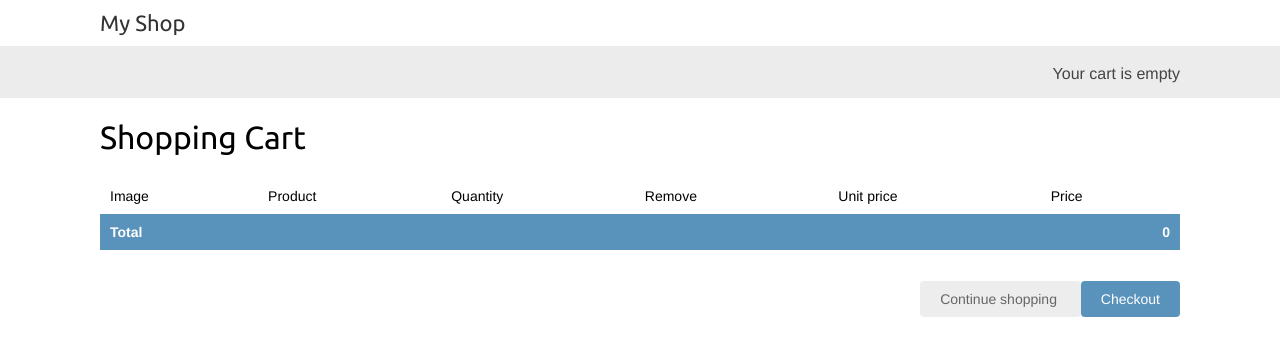
After one commit to nickAnhel/Django-Shop, a Django app: page /cart/ in a window 1280 px wide. The commit adds this page. Shown: the top 356 px of the page. Run offline with Django 4.2, Linux system fonts and the light colour scheme; some libraries are stand-ins or nearby versions.

Commit message:
Ch.8 Add cart actions

```diff
--- /dev/null
+++ b/myshop/cart/templates/cart/detail.html
@@ -0,0 +1,69 @@
+{% extends "shop/base.html" %}
+{% load static %}
+{% load thumbnail %}
+
+{% block title %}
+    Shopping Cart
+{% endblock title %}
+
+{% block content %}
+    <h1>Shopping Cart</h1>
+    <table class="cart">
+        <thead>
+            <tr>
+                <td>Image</td>
+                <td>Product</td>
+                <td>Quantity</td>
+                <td>Remove</td>
+                <td>Unit price</td>
+                <td>Price</td>
+            </tr>
+        </thead>
+        <tbody>
+            {% for item in cart %}
+                {% with product=item.product %}
+                    <tr>
+                        <td>
+                            <a href="{{ product.get_absolute_url }}">
+                                {% if product.image %}
+                                    {% thumbnail product.image 480x334 crop="smart" as im %}
+                                    <img src="{{ im.url }}" alt="{{ product.name }}">
+                                {% else %}
+                                    <img src="{% static "img/no_image.png" %}" alt="{{ product.name }}">
+                                {% endif %}
+                            </a>
+                        </td>
+                        <td>{{ product.name }}</td>
+                        <td>
+                            <form action="{% url "cart:cart_add" product.id %}" method="post">
+                                {{ item.update_quantity_form.quantity  }}
+                                {{ item.update_quantity_form.override_quantity  }}
+                                <input type="submit" value="Update">
+                                {% csrf_token %}
+                            </form>
+                        </td>
+                        <td>
+                            <form action="{% url "cart:cart_remove" product.id %}" method="post">
+                                <input type="submit" value="Remove">
+                                {% csrf_token %}
+                            </form>
+                        </td>
+                        <td class="num">{{ item.price }}</td>
+                        <td class="num">{{ item.total_price }}</td>
+                    </tr>
+                {% endwith %}
+            {% endfor %}
+            <tr class="total">
+                <td>Total</td>
+                <td colspan="4"></td>
+                <td class="num">{{ cart.get_total_price }}</td>
+            </tr>
+        </tbody>
+    </table>
+    <p class="text-right">
+        <a href="{% url "shop:product_list" %}" class="button light">
+            Continue shopping
+        </a>
+        <a href="#" class="button">Checkout</a>
+    </p>
+{% endblock content %}
--- /dev/null
+++ b/myshop/cart/urls.py
@@ -0,0 +1,10 @@
+from django.urls import path
+from . import views
+
+app_name = "cart"
+
+urlpatterns = [
+    path("", views.cart_detail, name="cart_detail"),
+    path("add/<int:product_id>/", views.cart_add, name="cart_add"),
+    path("remove/<int:product_id>/", views.cart_remove, name="cart_remove"),
+]
--- a/myshop/cart/views.py
+++ b/myshop/cart/views.py
@@ -32,4 +32,8 @@ def cart_remove(request: HttpRequest, product_id: int) -> HttpResponseRedirect:
 
 def cart_detail(request: HttpRequest) -> HttpResponse:
     cart = Cart(request)
+    for item in cart:
+        item["update_quantity_form"] = CartAddProductForm(
+            initial={"quantity": item["quantity"], "override_quantity": True}
+        )
     return render(request, "cart/detail.html", {"cart": cart})
--- a/myshop/myshop/settings.py
+++ b/myshop/myshop/settings.py
@@ -39,6 +39,7 @@ INSTALLED_APPS = [
     "django.contrib.messages",
     "django.contrib.staticfiles",
     "shop.apps.ShopConfig",
+    "cart.apps.CartConfig",
     "easy_thumbnails",
 ]
 
--- a/myshop/myshop/urls.py
+++ b/myshop/myshop/urls.py
@@ -22,6 +22,7 @@ from django.conf.urls.static import static
 
 urlpatterns = [
     path("admin/", admin.site.urls),
+    path("cart/", include("cart.urls", namespace="cart")),
     path("", include("shop.urls", namespace="shop")),
 ]
 
--- a/myshop/shop/templates/shop/product/detail.html
+++ b/myshop/shop/templates/shop/product/detail.html
@@ -21,6 +21,11 @@
             </a>
         </h2>
         <p class="price">${{ product.price }}</p>
+        <form action="{% url "cart:cart_add" product.id %}" method="post">
+            {{ cart_product_form }}
+            {% csrf_token %}
+            <input type="submit" value="Add to cart">
+        </form>
         {{ product.description|linebreaks }}
     </div>
 {% endblock content %}
```
Also changed, not shown: myshop/shop/views.py (+7 -2 lines).
